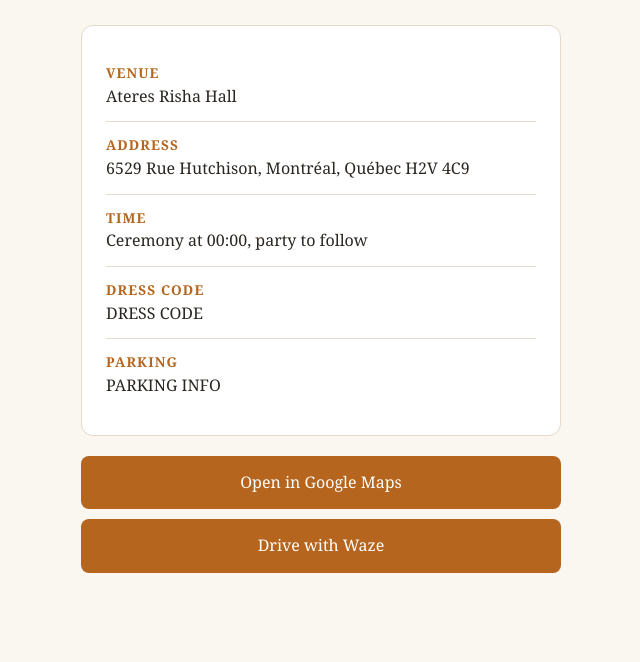
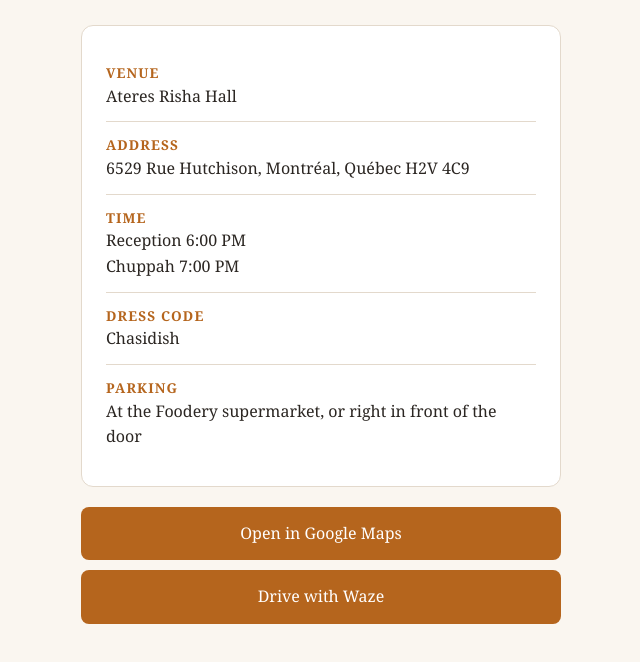
Before and after one commit to yossiwedding/Yossiwedding, a plain HTML site: page venue.html in a window 1280 px wide. Shown: the part 190-852 px from the top of the page, without its empty margins (319-959 px from the left). Before the commit the page ends 819 px from the top, so only its background shows below. Drawn offline with Linux system fonts and the light colour scheme.

Commit message:
Add files via upload

```diff
--- a/venue.html
+++ b/venue.html
@@ -16,9 +16,9 @@
     <ul class="facts">
       <li><b>Venue</b>Ateres Risha Hall</li>
       <li><b>Address</b>6529 Rue Hutchison, Montréal, Québec H2V 4C9</li>
-      <li><b>Time</b>Ceremony at 00:00, party to follow</li>
-      <li><b>Dress code</b>DRESS CODE</li>
-      <li><b>Parking</b>PARKING INFO</li>
+      <li><b>Time</b>Reception 6:00 PM<br>Chuppah 7:00 PM</li>
+      <li><b>Dress code</b>Chasidish</li>
+      <li><b>Parking</b>At the Foodery supermarket, or right in front of the door</li>
     </ul>
   </div>
 
```
